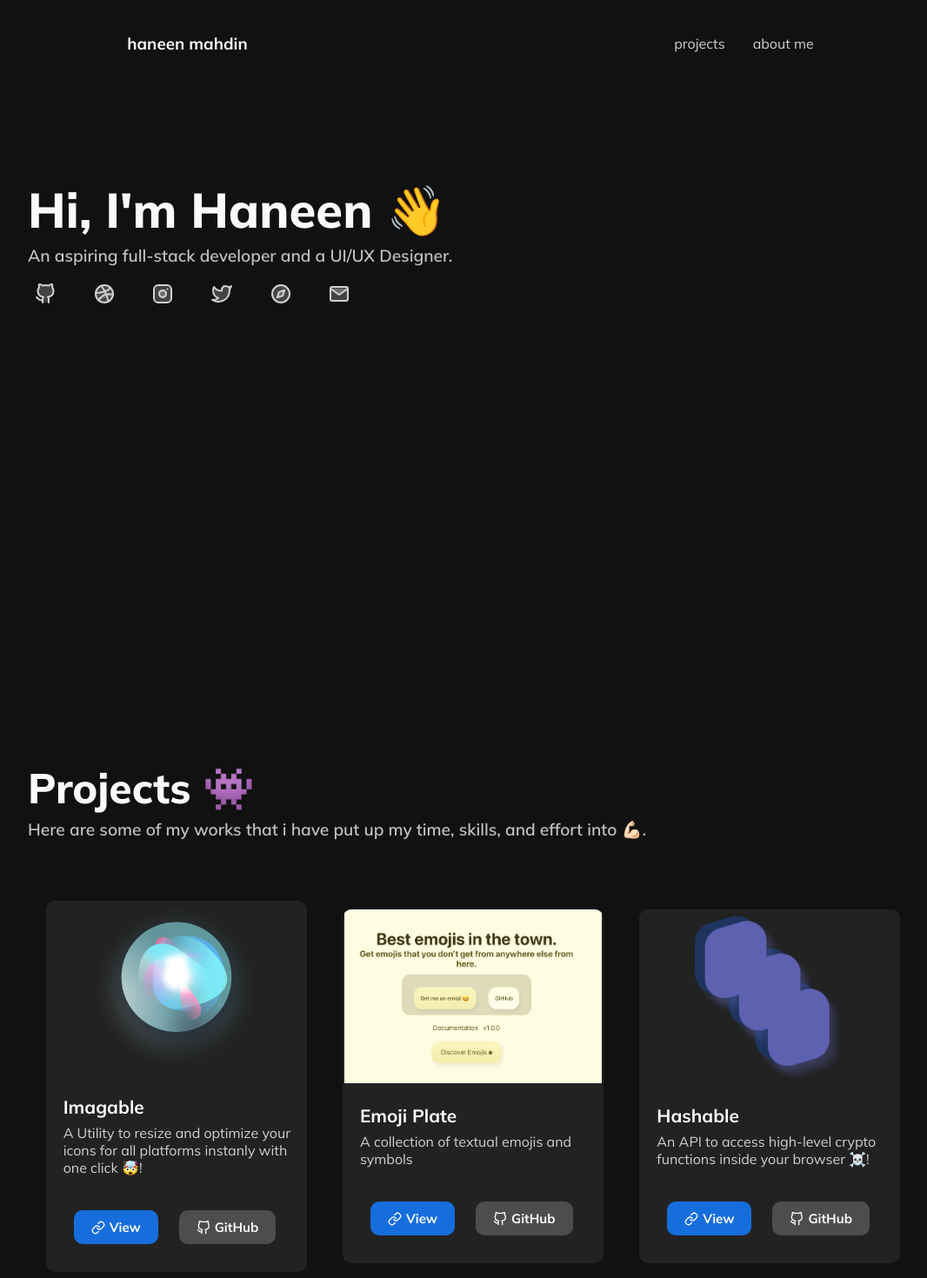
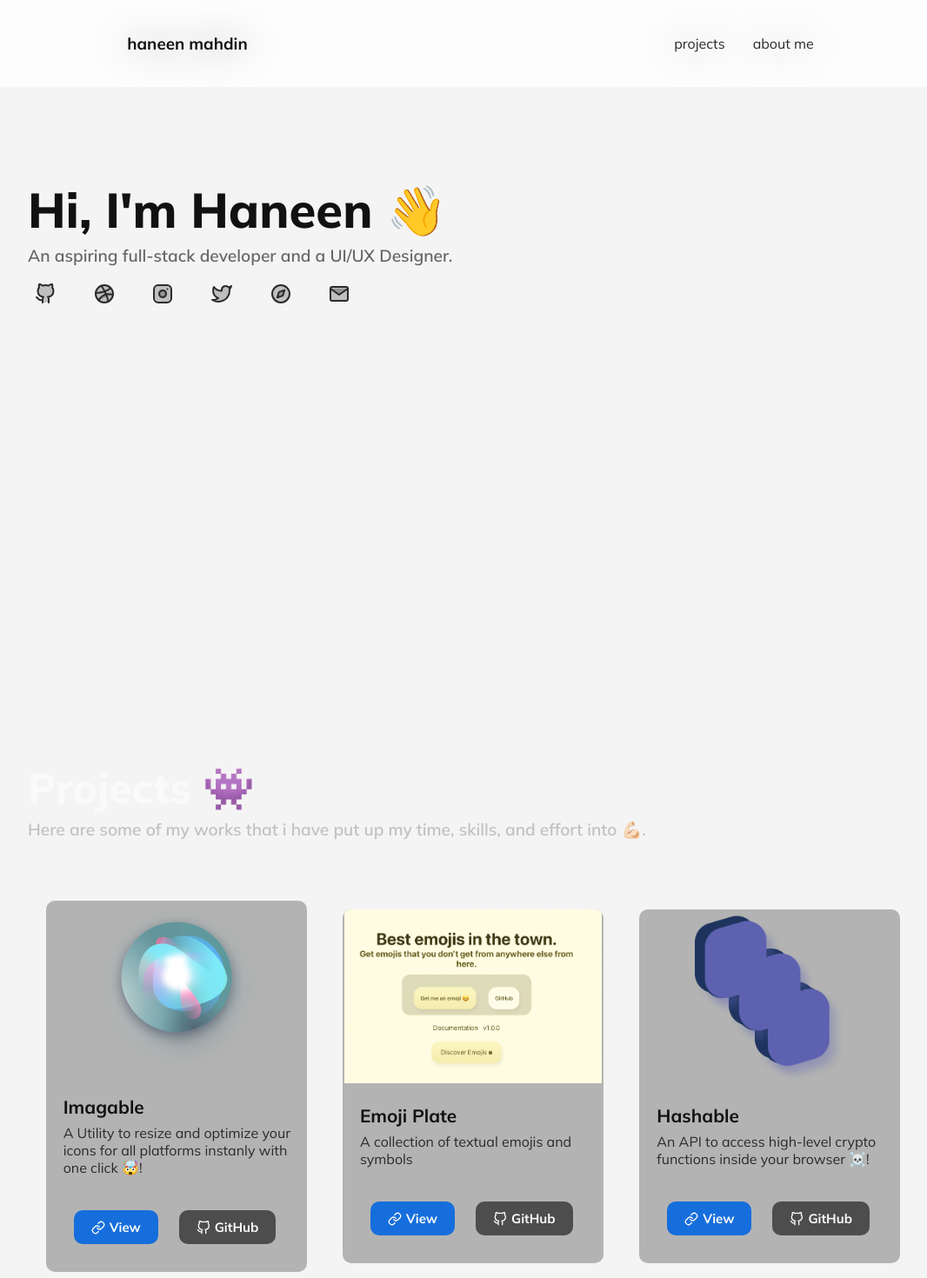
Before and after one commit to haneenmahd/haneenmahd.github.io, a React (Vite) app: page / in a window 1280 px wide. Shown: the top 1470 px of the page at 87% size, without its empty margins (96-1162 px from the left). Built offline with nearby package versions, Linux system fonts and the light colour scheme.

Commit message:
switch themes

```diff
--- a/src/App.css
+++ /dev/null
@@ -1,11 +0,0 @@
-.App {
-  min-height: 100vh;
-  max-width: 100vw;
-  text-align: center;
-  background-color: #111;
-  color: #fafafa;
-}
-
-.App.page {
-  padding-top: 80px;
-}
--- a/src/App.jsx
+++ b/src/App.jsx
@@ -1,18 +1,33 @@
-import './App.css'
-import NavBar from './components/NavBar'
-import Main from './components/Main'
-import Projects from './pages/Projects'
-import About from './pages/About'
+import NavBar from "./components/NavBar";
+import Main from "./components/Main";
+import Projects from "./pages/Projects";
+import About from "./pages/About";
+import styled from "styled-components";
+import theme from "./theme/theme";
+
+const AppStyle = styled.div`
+  min-height: 100vh;
+  max-width: 100vw;
+  text-align: center;
+  background-color: ${(props) =>
+    props.theme === "dark" ? theme.dark.mainBg : theme.light.mainBg};
+  color: ${(props) =>
+    props.theme === "dark" ? theme.dark.textColor : theme.light.textColor};
+
+  &.page {
+    padding-top: 80px;
+  }
+`;
 
 function App() {
   return (
-    <div className="App">
+    <AppStyle theme="light">
       <NavBar />
       <Main />
       <Projects showMoreLinks />
       <About />
-    </div>
-  )
+    </AppStyle>
+  );
 }
 
-export default App
+export default App;
--- a/src/assets/jsx/Logo.jsx
+++ b/src/assets/jsx/Logo.jsx
@@ -2,6 +2,7 @@ import React from 'react';
 import styled from "styled-components";
 import { Link } from "react-router-dom";
 import CommonLink from "../../components/CommonLink";
+import theme from '../../theme/theme';
 
 const LogoContainer = styled.div`
   padding: 10px;
@@ -9,14 +10,21 @@ const LogoContainer = styled.div`
 
 const CustomLink = styled(Link)`
   ${CommonLink}
-  color: #fafafa;
+  color: ${props => props.theme === "dark" ? theme.dark.textColor : theme.light.textColor};
   text-align: center;
 `;
 
-export default function Logo() {
+/**
+ *
+ * @param {{
+ *   theme: "dark" | "light";
+ * }} props
+ * @returns
+ */
+export default function Logo(props) {
   return (
     <LogoContainer>
-      <CustomLink to="/">
+      <CustomLink theme={props.theme} to="/">
         <h3>haneen mahdin</h3>
       </CustomLink>
     </LogoContainer>
--- a/src/components/CommonLink.js
+++ b/src/components/CommonLink.js
@@ -1,11 +1,12 @@
 import { css } from "styled-components";
+import theme from "../theme/theme";
 
 /**
  * Common styles for link
  */
 const CommonLink = css`
   position: relative;
-  color: #d1d1d1;
+  color: ${props => props.theme === "dark" ? theme.dark.linkColor : theme.light.linkColor};
   text-decoration: none;
   margin: 0 8px;
   padding: 4px 8px;
--- a/src/components/Links.jsx
+++ b/src/components/Links.jsx
@@ -2,6 +2,7 @@ import React from 'react';
 import styled from "styled-components";
 import CommonLink from "../components/CommonLink";
 import { GitHub, Compass, Dribbble, Instagram, Twitter, Mail } from "react-feather";
+import theme from '../theme/theme';
 
 const LinksStyle = styled.aside`
   padding: 10px 0;
@@ -17,38 +18,65 @@ const Link = styled.a`
   margin-right: 2.7%;
 
   svg {
-    stroke: #d1d1d1;
-    fill: #ffffff37;
+    stroke: ${props => props.theme === "dark" ? theme.dark.linkColor : theme.light.linkColor};
+    fill: ${props => props.theme === "dark" ? theme.dark.iconAccent : theme.light.iconAccent};
     transition: 0.3s cubic-bezier(0.35, 0.07, 0.38, 1.01);
   }
 
   &:hover svg,
   :focus svg {
-    stroke: #a9a9a9;
-    fill: #fff;
+    stroke: ${props => props.theme === "dark" ? theme.dark.darkIconAccent : theme.light.darkIconAccent};
+    fill: ${props => props.theme === "dark" ? theme.dark.iconFill : theme.light.iconFill};
     transform: scale(1.2);
   }
 `;
 
-export default function Links() {
+/**
+ *
+ * @param {{
+ *   theme: "dark" | "light";
+ * }} props
+ * @returns
+ */
+export default function Links(props) {
   return (
     <LinksStyle>
-      <Link target="_blank" href="https://github.com/haneenmahd">
+      <Link
+        theme={props.theme}
+        target="_blank"
+        href="https://github.com/haneenmahd"
+      >
         <GitHub />
       </Link>
-      <Link target="_blank" href="https://dribbble.com/haneenmahdin">
+      <Link
+        theme={props.theme}
+        target="_blank"
+        href="https://dribbble.com/haneenmahdin"
+      >
         <Dribbble />
       </Link>
-      <Link target="_blank" href="https://instagram.com/haneenmahdin">
+      <Link
+        theme={props.theme}
+        target="_blank"
+        href="https://instagram.com/haneenmahdin"
+      >
         <Instagram />
       </Link>
-      <Link target="_blank" href="https://twitter.com/HaneenMahdin">
+      <Link
+        theme={props.theme}
+        target="_blank"
+        href="https://twitter.com/HaneenMahdin"
+      >
         <Twitter />
       </Link>
-      <Link href="/projects">
+      <Link theme={props.theme} href="/projects">
         <Compass />
       </Link>
-      <Link target="_blank" href="mailto:haneenmahdin@gmail.com">
+      <Link
+        theme={props.theme}
+        target="_blank"
+        href="mailto:haneenmahdin@gmail.com"
+      >
         <Mail />
       </Link>
     </LinksStyle>
--- a/src/components/Main.jsx
+++ b/src/components/Main.jsx
@@ -1,11 +1,12 @@
 import React, { Component } from 'react';
 import styled from "styled-components";
+import theme from '../theme/theme';
 import Links from './Links';
 
 const MainStyle = styled.article`
     min-height: 90vh;
     max-width: 100vw;
-    color: #fafafa;
+    color: ${props => props.theme === "dark" ? theme.dark.textColor : theme.light.textColor};
     padding-top: 100px;
 `;
 
@@ -21,7 +22,8 @@ const Intro = styled.div`
 
   h4 {
     font-size: 120%;
-        color: #c1c1c1;
+    color: ${(props) =>
+      props.theme === "dark" ? theme.dark.lightText : theme.light.lightText};
     font-weight: 600;
     margin: 6px 0;
   }
--- a/src/components/NavBar.jsx
+++ b/src/components/NavBar.jsx
@@ -1,6 +1,7 @@
 import React, { Component } from 'react';
 import styled from "styled-components";
 import Logo from '../assets/jsx/Logo';
+import theme from '../theme/theme';
 import NavLink from './NavLink';
 
 const Container = styled.nav`
@@ -11,15 +12,24 @@ const Container = styled.nav`
   justify-content: space-around;
   padding: 0;
   position: fixed; top: 0;
-  background-color: #111;
+  background-color: ${props => props.theme === "dark" ? theme.dark.navBackground : theme.light.navBackground};
+  backdrop-filter: blur(20px);
+  -webkit-backdrop-filter: blur(20px);
   z-index: 1000;
 `;
 
 export default class NavBar extends Component {
+  constructor(props) {
+    super(props);
+    this.props = props;
+  }
+
   render() {
+    const { state, props } = this;
+
     return (
-      <Container>
-        <Logo />
+      <Container theme={props.theme}>
+        <Logo theme={props.theme} />
 
         <div style={{ width: "auto", maxWidth: "100%" }}>
           <NavLink to='/projects' text='projects' />
--- a/src/components/NavLink.jsx
+++ b/src/components/NavLink.jsx
@@ -2,6 +2,7 @@ import React from 'react';
 import styled from "styled-components";
 import { Link } from "react-router-dom";
 import CommonLink from './CommonLink';
+import theme from '../theme/theme';
 
 const NavLinkStyle = styled(Link)`
   ${CommonLink}
@@ -10,17 +11,24 @@ const NavLinkStyle = styled(Link)`
     content: " ";
     position: absolute;
     bottom: -5px;
-    height: 2px; width: 0%;
-    background: #eee;
-    transition: .3s cubic-bezier(0.98, 0.07, 0.47, 0.74);
+    height: 2px;
+    width: 0%;
+    background: ${(props) =>
+      props.theme === "dark"
+        ? theme.dark.linkUnderLineColor
+        : theme.light.linkUnderLineColor};
+    transition: 0.3s cubic-bezier(0.98, 0.07, 0.47, 0.74);
   }
 
-  &:hover::before, :active::before {
+  &:hover::before,
+  :active::before {
     width: 80%;
   }
 
-  &:hover, :active {
-    color: #eee;
+  &:hover,
+  :active {
+    color: ${(props) =>
+      props.theme === "dark" ? theme.dark.linkUnderLineColor : theme.light.linkUnderLineColor};
   }
 `;
 
--- a/src/components/Product.jsx
+++ b/src/components/Product.jsx
@@ -4,6 +4,7 @@ import Products from '../store/Products.json';
 import { useParams } from 'react-router-dom';
 import WavedPreview from '../assets/img/waved_preview.png';
 import fileDownload from 'js-file-download';
+import theme from '../theme/theme';
 
 const ProductCard = styled.div`
   min-height: 100px;
@@ -21,7 +22,7 @@ const ProductCard = styled.div`
   }
 
   h4 {
-    color: #bdbdbd;
+    color: ${props => props.theme === "dark" ? theme.dark.secondaryColor : theme.light.secondaryColor};
   }
 
   img {
--- a/src/components/ProjectCard.jsx
+++ b/src/components/ProjectCard.jsx
@@ -1,17 +1,21 @@
 import React from 'react';
 import { GitHub, Link } from 'react-feather';
 import styled, { css } from 'styled-components';
+import theme from '../theme/theme';
 
 const Card = styled.div`
   min-height: 300px;
   width: 300px;
-    background: #222;
+  background: ${(props) =>
+    props.theme === "dark"
+      ? theme.dark.cardBackground
+      : theme.light.cardBackground};
   border-radius: 10px;
   box-shadow: 0;
   margin: 20px;
   overflow: hidden;
   user-select: none;
-    transition: all .3s;
+  transition: all 0.3s;
 
   img {
     height: 200px;
@@ -36,6 +40,10 @@ const ProjectTitle = styled.h4`
   font-size: 130%;
   font-weight: bold;
   text-align: left;
+  color: ${(props) =>
+    props.theme === "dark"
+      ? theme.dark.textColor
+      : theme.light.textColor};
   margin: 0;
 `;
 
@@ -45,7 +53,10 @@ const ProjectDescription = styled.h4`
   text-align: left;
   padding: 7px 0;
   padding-right: 10px;
-    color: #d1d1d1;
+  color: ${(props) =>
+    props.theme === "dark"
+      ? theme.dark.linkColor
+      : theme.light.linkColor};
   margin: 0;
 `;
 
--- a/src/theme/theme.js
+++ b/src/theme/theme.js
@@ -6,6 +6,11 @@ export default {
     cardBackground: "#b3b3b3",
     linkColor: "#2a2a2a",
     iconAccent: "#00000037",
+    darkIconAccent: "#f9f9f9",
+    secondaryColor: "#ededed",
+    iconFill: "#111",
+    linkUnderLineColor: "#1b1b1b",
+    mainBg: '#f4f4f4',
   },
   dark: {
     textColor: "#fafafa",
@@ -14,5 +19,10 @@ export default {
     cardBackground: "#222",
     linkColor: "#d1d1d1",
     iconAccent: "#ffffff37",
+    darkIconAccent: "#a9a9a9",
+    secondaryColor: "#bdbdbd",
+    iconFill: "#fff",
+    linkUnderLineColor: "#eee",
+    mainBg: '#040404',
   },
 };
```
Lines whose indentation alone changed are shown as unchanged.
